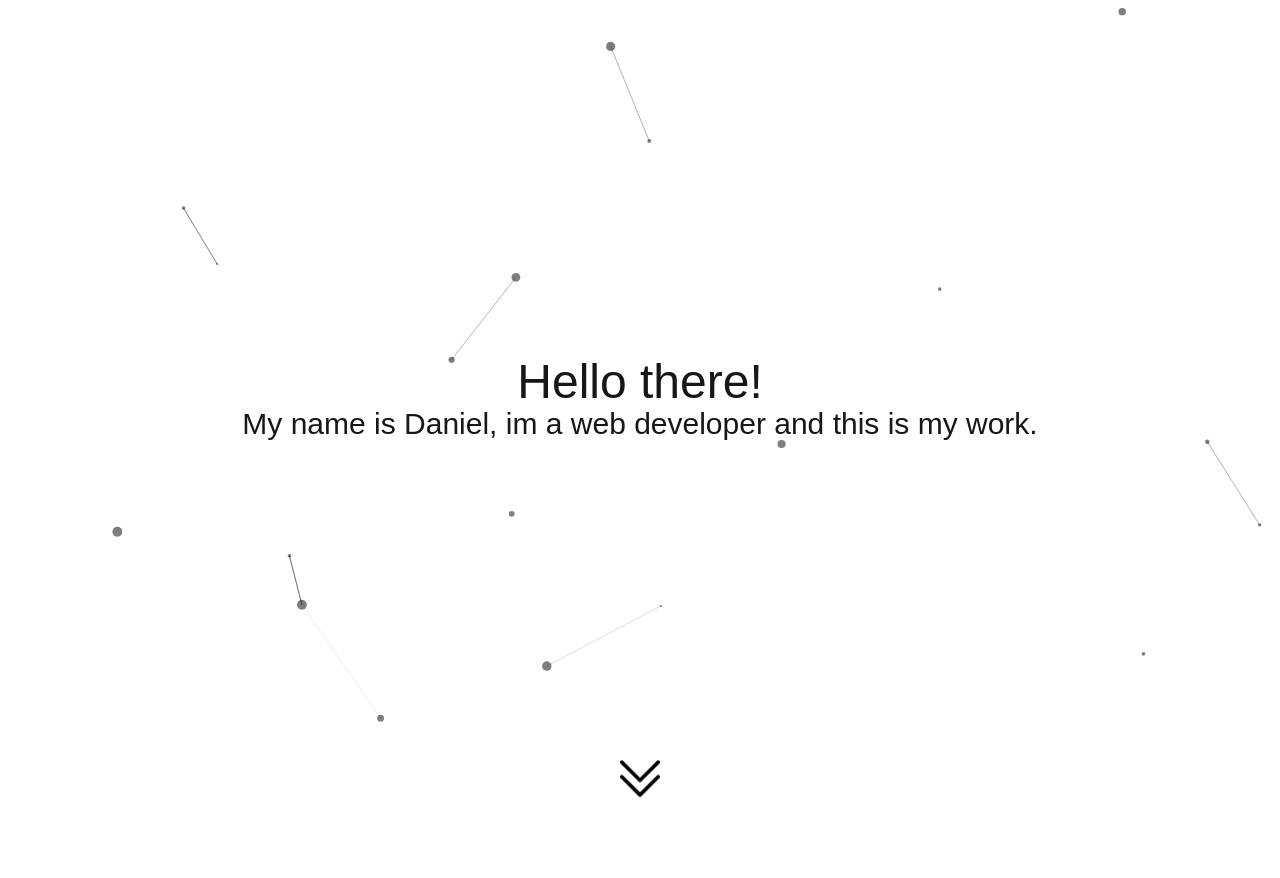
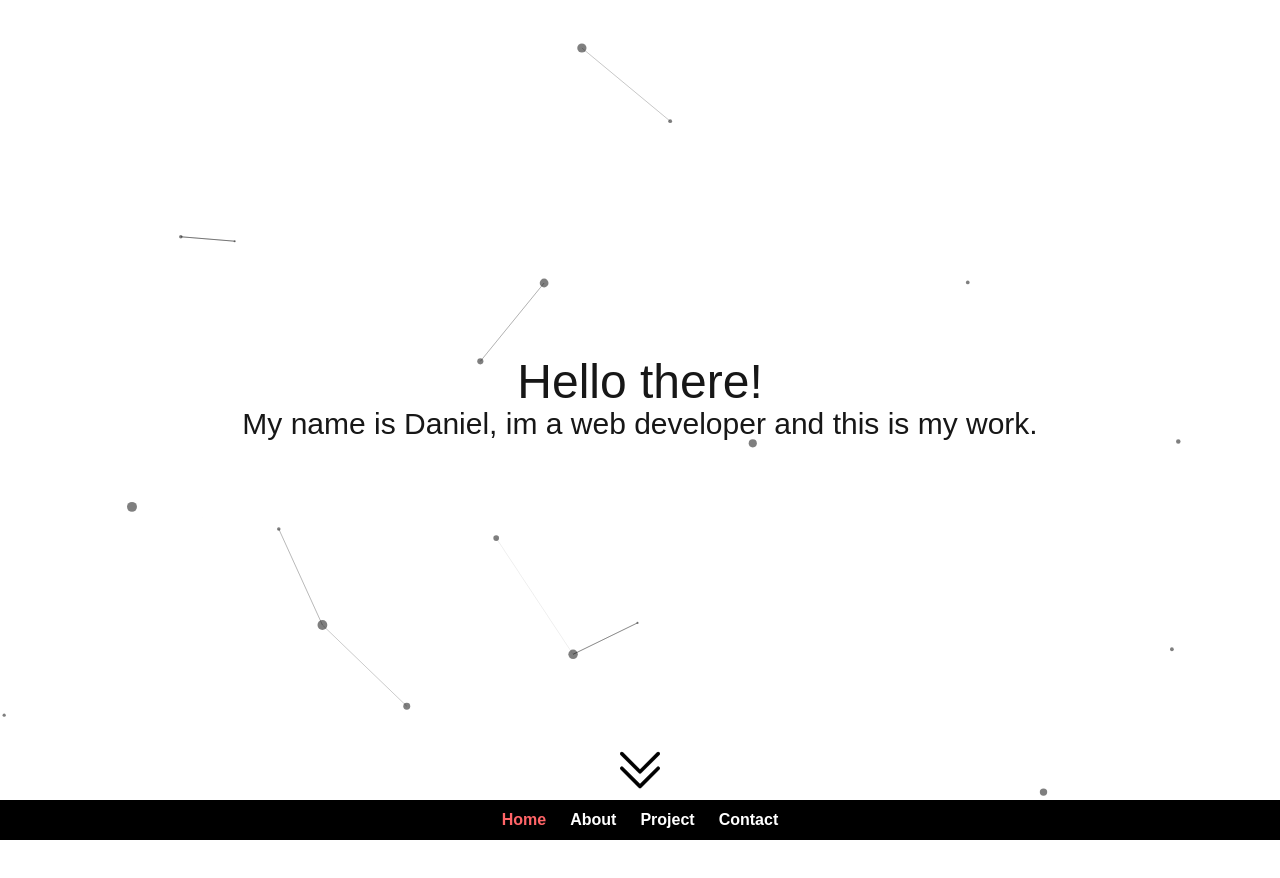
Before and after one commit to Mrtorpolsen/dto-portfolio, a Next.js app: page / in a window 1280 px wide. Shown: the top 878 px of the page. Before the commit the page ends 800 px from the top, so only its background shows below. Built offline with nearby package versions, Linux system fonts and the light colour scheme.

Commit message:
add/ nav bar with active page, missing the not added components

```diff
--- a/src/app/intro.tsx
+++ b/src/app/intro.tsx
@@ -1,7 +1,11 @@
+"use client";
 export default function Intro() {
   return (
-    <div className="grid grid-rows-3 justify-center items-center size-full px-8 text-center">
-      <div className="row-start-2">
+    <div
+      id="intro"
+      className="grid grid-rows-3 justify-center items-center px-8 text-center h-screen"
+    >
+      <div className="row-start-2 z-10">
         <div className="text-5xl">Hello there!</div>
         <div className="text-3xl">
           My name is Daniel, im a web developer and this is my work.
@@ -26,6 +30,10 @@ export default function Intro() {
       <path id="XMLID_30_" d="M154.394,325.606C157.322,328.535,161.161,330,165,330s7.678-1.465,10.607-4.394l75-75  c5.858-5.857,5.858-15.355,0-21.213c-5.858-5.857-15.356-5.857-21.213,0L180,278.787V15c0-8.284-6.716-15-15-15  c-8.284,0-15,6.716-15,15v263.787l-49.394-49.394c-5.858-5.857-15.355-5.857-21.213,0c-5.858,5.857-5.858,15.355,0,21.213  L154.394,325.606z"/>
       </svg> */}
       <svg
+        onClick={() => {
+          const element = document.getElementById("nav");
+          element?.scrollIntoView({ behavior: "smooth" });
+        }}
         className="row-start-3 self-end justify-self-center animate-bounce"
         xmlns="http://www.w3.org/2000/svg"
         fill="#000000"
--- a/src/app/navbar.tsx
+++ b/src/app/navbar.tsx
@@ -1,7 +1,48 @@
+"use client";
+import { useState, useRef, useEffect } from "react";
 export default function NavBar() {
   return (
-    <div>
-      <div></div>
+    <div
+      id="nav"
+      className="flex flex-row sticky top-0 justify-center w-full h-fit bg-black py-3 overflow-a z-1 leading-none"
+    >
+      <div
+        className={`${
+          useIsActive("intro") ? "text-red-400" : "text-white"
+        } h-4 mx-3 font-semibold`}
+        onClick={() => {
+          const element = document.getElementById("intro");
+          element?.scrollIntoView({ behavior: "smooth" });
+        }}
+      >
+        Home
+      </div>
+      <div className="h-4 text-white mx-3 font-semibold">About</div>
+      <div className="h-4 text-white mx-3 font-semibold">Project</div>
+      <div className="h-4 text-white mx-3 font-semibold">Contact</div>
     </div>
   );
 }
+function useIsActive(id: string) {
+  const observerRef = useRef<IntersectionObserver | null>(null);
+  const [isActive, setIsActive] = useState(false);
+
+  useEffect(() => {
+    observerRef.current = new IntersectionObserver(
+      ([entry]) => setIsActive(entry.isIntersecting),
+      { threshold: 0.51 }
+    );
+  }, []);
+
+  useEffect(() => {
+    const ref = document.getElementById(id);
+    if (ref === null) return;
+    observerRef.current?.observe(ref);
+
+    return () => {
+      observerRef.current?.disconnect();
+    };
+  }, [id]);
+
+  return isActive;
+}
--- a/src/app/page.tsx
+++ b/src/app/page.tsx
@@ -4,12 +4,12 @@ import NavBar from "./navbar";
 
 export default function Home() {
   return (
-    <div className="h-screen">
+    <div className="">
       <Canva />
-      <div className="max-w-5xl size-full mx-auto relative z-1">
-        <Intro />
-        <NavBar />
-      </div>
+      <Intro />
+      <NavBar />
+      <div className="h-screen"></div>
+      <div className="h-screen"></div>
     </div>
   );
 }
```
